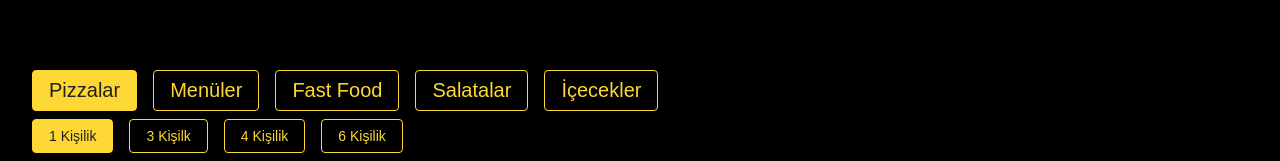
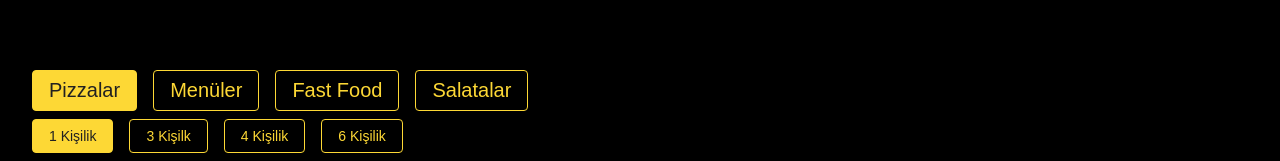
Before and after one commit to mfrkankaya/napoli-web, a Next.js app: page / in a window 1280 px wide. Shown: the part 1338-1499 px from the top of the page. Built offline with nearby package versions, Linux system fonts and the light colour scheme; no server answers.

Commit message:
remove drinks

```diff
--- a/pages/index.jsx
+++ b/pages/index.jsx
@@ -82,11 +82,6 @@ const Home = ({
             active={selectedProductTab === 'salads'}>
             Salatalar
           </CheckButton>
-          <CheckButton
-            onClick={tabHandler('drinks')}
-            active={selectedProductTab === 'drinks'}>
-            İçecekler
-          </CheckButton>
         </Flex>
         <Flex
           overflowX='auto'
--- a/src/data/navlinks.js
+++ b/src/data/navlinks.js
@@ -32,9 +32,5 @@ export const navlinks = [
   {
     label: 'Salatalar',
     href: '/salatalar'
-  },
-  {
-    label: 'İçecekler',
-    href: '/icecekler'
   }
 ]
```
